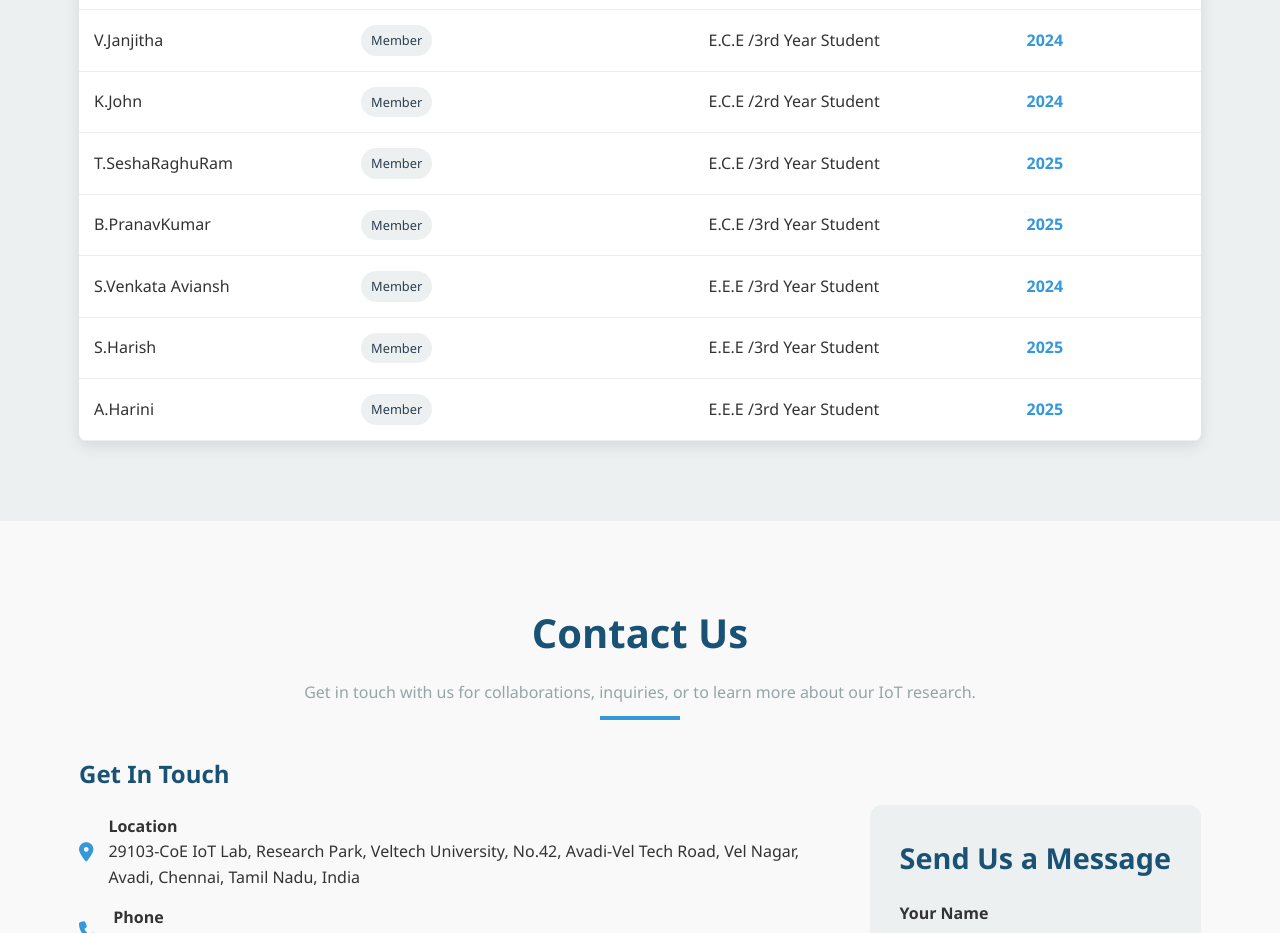
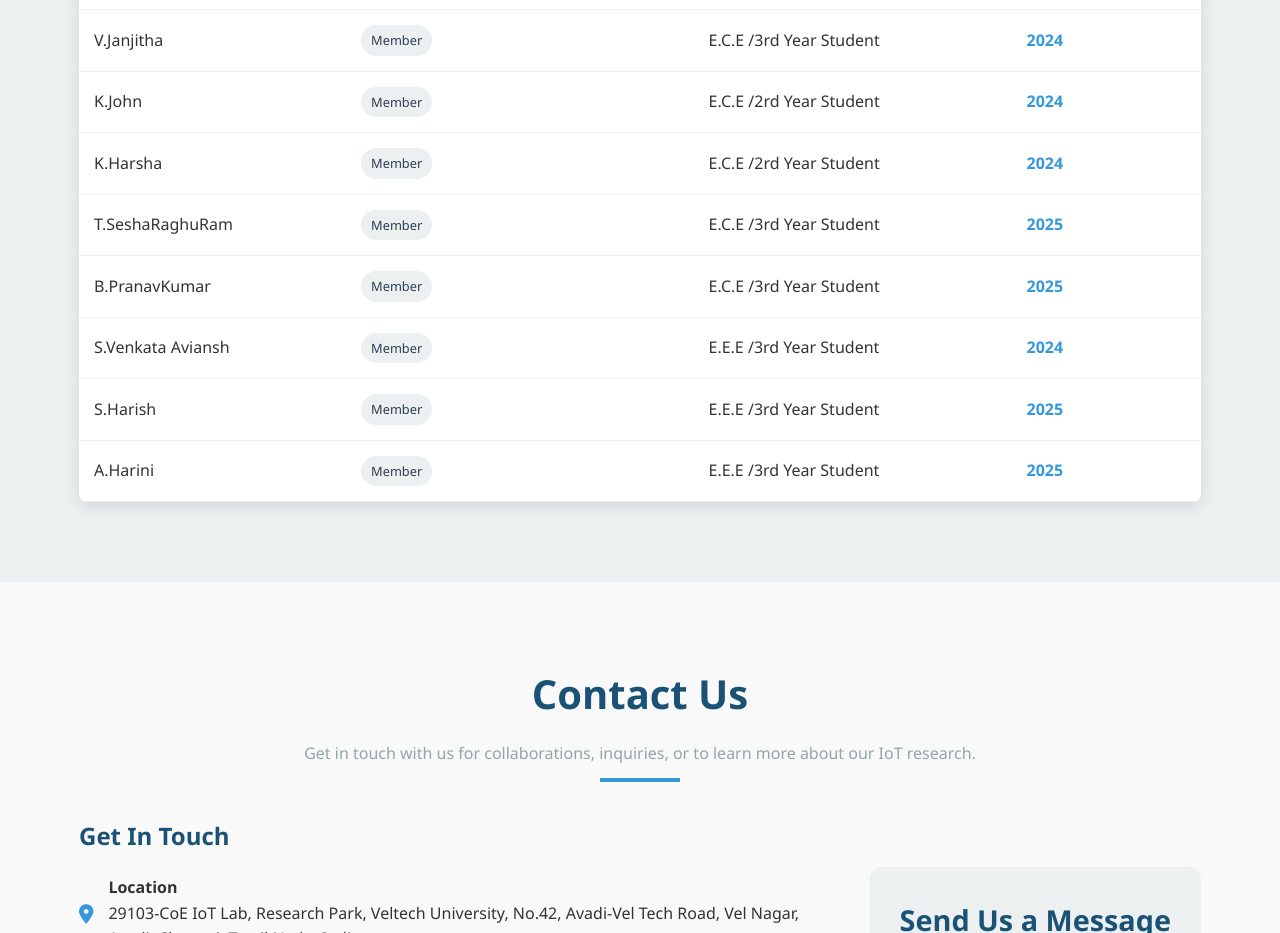
Before and after one commit to krishna99-tech/CoE-IoT, a plain HTML site: page index.html in a window 1280 px wide. Shown: the part 7620-8553 px from the top of the page. Drawn offline with Linux system fonts and the light colour scheme.

Commit message:
commit  for the updation of index.html

```diff
--- a/index.html
+++ b/index.html
@@ -1211,6 +1211,12 @@ header {
                             <td class="member-year">2024</td>
                         </tr>
                         <tr>
+                            <td>K.Harsha</td>
+                            <td><span class="member-role">Member</span></td>
+                            <td>E.C.E /2rd Year Student</td>
+                            <td class="member-year">2024</td>
+                        </tr>
+                        <tr>
                             <td>T.SeshaRaghuRam</td>
                             <td><span class="member-role">Member</span></td>
                             <td>E.C.E /3rd Year Student</td>
```
Also changed, not shown: lab-images.html (+1 -1 lines).
